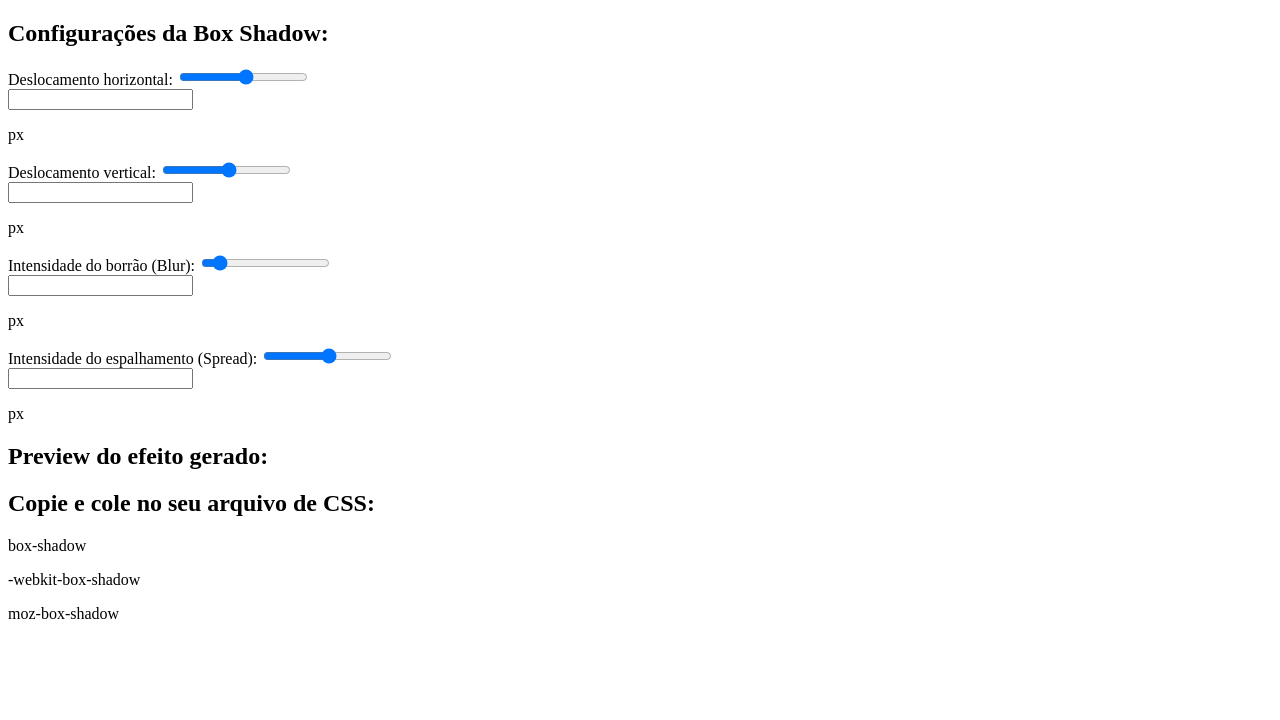
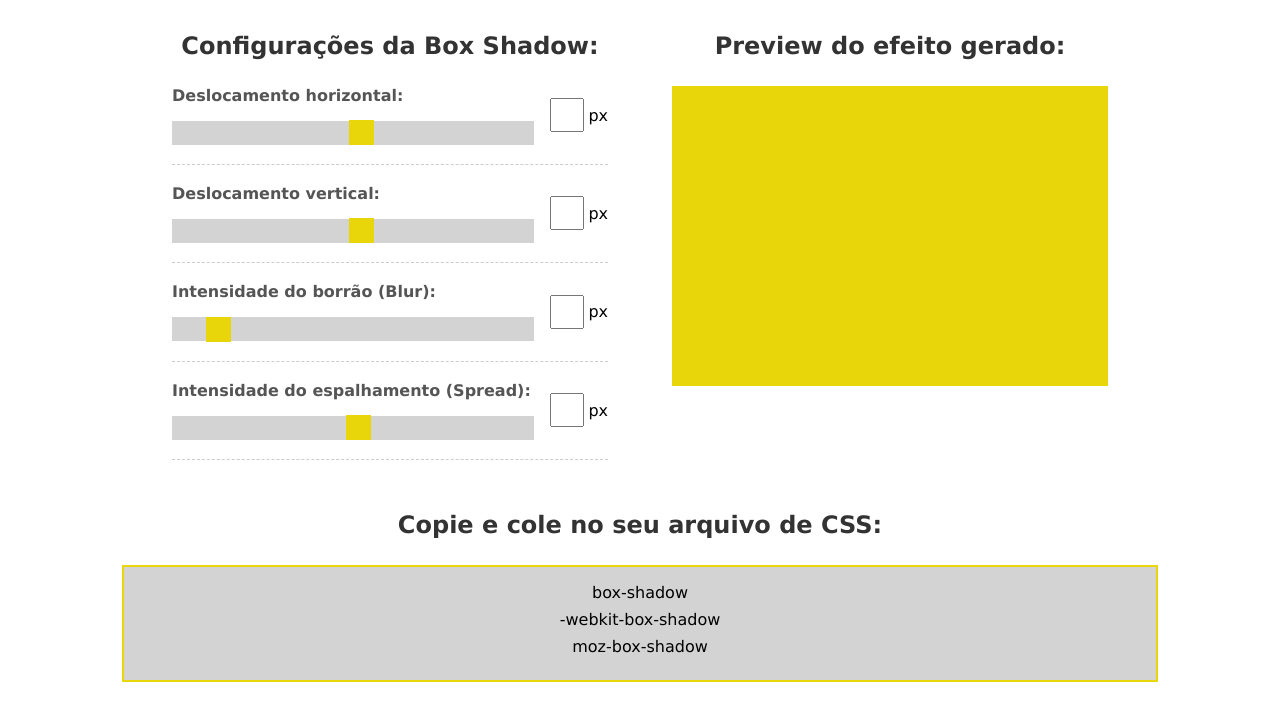
Before and after one commit to surieltech/box-shadow-generator, a plain HTML site: page index.html in a window 1280 px wide. Drawn offline with Linux system fonts and the light colour scheme.

Commit message:
feat: css e javascript iniciais

```diff
--- a/script.js
+++ b/script.js
@@ -0,0 +1,67 @@
+class BoxShadowGenerator {
+
+    constructor(
+        // argumentos que se recebe de cada instancia
+        horizontal,
+        horizontalRef,
+        vertical,
+        verticalRef,
+        blur,
+        blurRef,
+        spread,
+        spreadRef,
+        previewBox,
+        rule,
+        webkitRule,
+        mozRule
+    ) {
+        // escolhe o que fazer com esses valores
+        this.horizontal = horizontal
+        this.horizontalRef = horizontalRef
+        this.vertical = vertical
+        this.verticalRef = verticalRef
+        this.blur = blur
+        this.blurRef = blurRef
+        this.spread = spread
+        this.spreadRef = spreadRef
+        this.previewBox = previewBox
+        this.rule = rule
+        this.webkitRule = webkitRule
+        this.mozRule = mozRule
+    }
+}
+
+// selecao de elementos
+const horizontal = document.querySelector("#horizontal");
+const horizontalRef = document.querySelector("#horizontal-value");
+const vertical = document.querySelector("#vertical");
+const verticalRef = document.querySelector("#vertical-value");
+const blur = document.querySelector("#blur")
+const blurRef = document.querySelector("#blur-value");
+const spread = document.querySelector("#spread");
+const spreadRef = document.querySelector("#spread-value");
+
+const previewBox = document.querySelector("#box");
+
+const rule = document.querySelector(#rule span);
+const webkitRule = document.querySelector(#webkit-rule span);
+const mozRule = document.querySelector(#moz-rule span);
+
+const boxShadow = new BoxShadowGenerator(
+    horizontal,
+        horizontalRef,
+        vertical,
+        verticalRef,
+        blur,
+        blurRef,
+        spread,
+        spreadRef,
+        previewBox,
+        rule,
+        webkitRule,
+        mozRule
+);
+
+console.log(boxShadow);
+
+// eventos
--- a/styles.css
+++ b/styles.css
@@ -0,0 +1,106 @@
+*{
+    font-family: Verdana;
+    margin: 0;
+    padding: 0;
+}
+
+h2{
+    /* afasta o título dos elementos abaixo dele */
+    margin-bottom: 1.6rem;
+    /* justifica o título no centro da página */
+    text-align: center;
+    color: #333;
+}
+
+#box-shadow-generator {
+   display: flex;
+   /* controla o limite espaçamento dos itens horizontalmente  */
+   max-width: 1000px;
+   margin: 0 auto;
+}
+
+#controls-container, #preview {
+    flex: 1;
+    /* espaçamento interno entre os 2 pra nao ficarem colados */
+    padding: 2rem;
+}
+
+.form-control{
+    display: flex;
+    padding-bottom: 1.2rem;
+    margin-bottom: 1.2rem;
+    /* efeito de linha divisória entre os inputs/controles */
+    border-bottom: 1px dashed #ccc;
+}
+
+.form-control label {
+    font-weight: bold;
+    margin-bottom: 1rem;
+    color: #555;
+}
+
+.range-input {
+    display: flex;
+    flex-direction: column;
+    flex: 1;
+}
+
+.range-input input[type="range"] {
+    /* tira o efeito padrão do input */
+    -webkit-appearance: none;
+    appearance: none;
+    /* criando um novo efeito */
+    width: 100%;
+    height: 24px;
+    background-color: #d3d3d3;
+    outline: none;
+}
+
+.range-input input[type="range"]::-webkit-slider-thumb {
+    -webkit-appearance: none;
+    appearance: none;
+    width: 25px;
+    height: 25px;
+    background-color: #e9d60a;
+    cursor: pointer;
+}
+
+.reference-input {
+    display: flex;
+    align-items: center;
+}
+
+.reference-input p {
+    margin-left: 4px;
+}
+
+/* ajustando a caixinha de referencia de texto */
+.form-control input[type="text"] {
+    height: 30px;
+    width: 30px;
+    /* para afastar do input range */
+    margin-left: 1rem;
+    text-align: center;
+}
+
+#box {
+    width: 100%;
+    height: 300px;
+    background-color: #e9d60a;
+}
+
+#generated-rule {
+    text-align: center;
+}
+
+#generated-rule p {
+    margin-bottom: 0.5rem;
+}
+
+#rules-area {
+    background-color: #d3d3d3;
+    max-width: 1000px;
+    margin: 0 auto;
+    border: 2px solid #e9d60a;
+    padding: 1rem;
+}
```
Also changed, not shown: index.html (+4 -1 lines).
